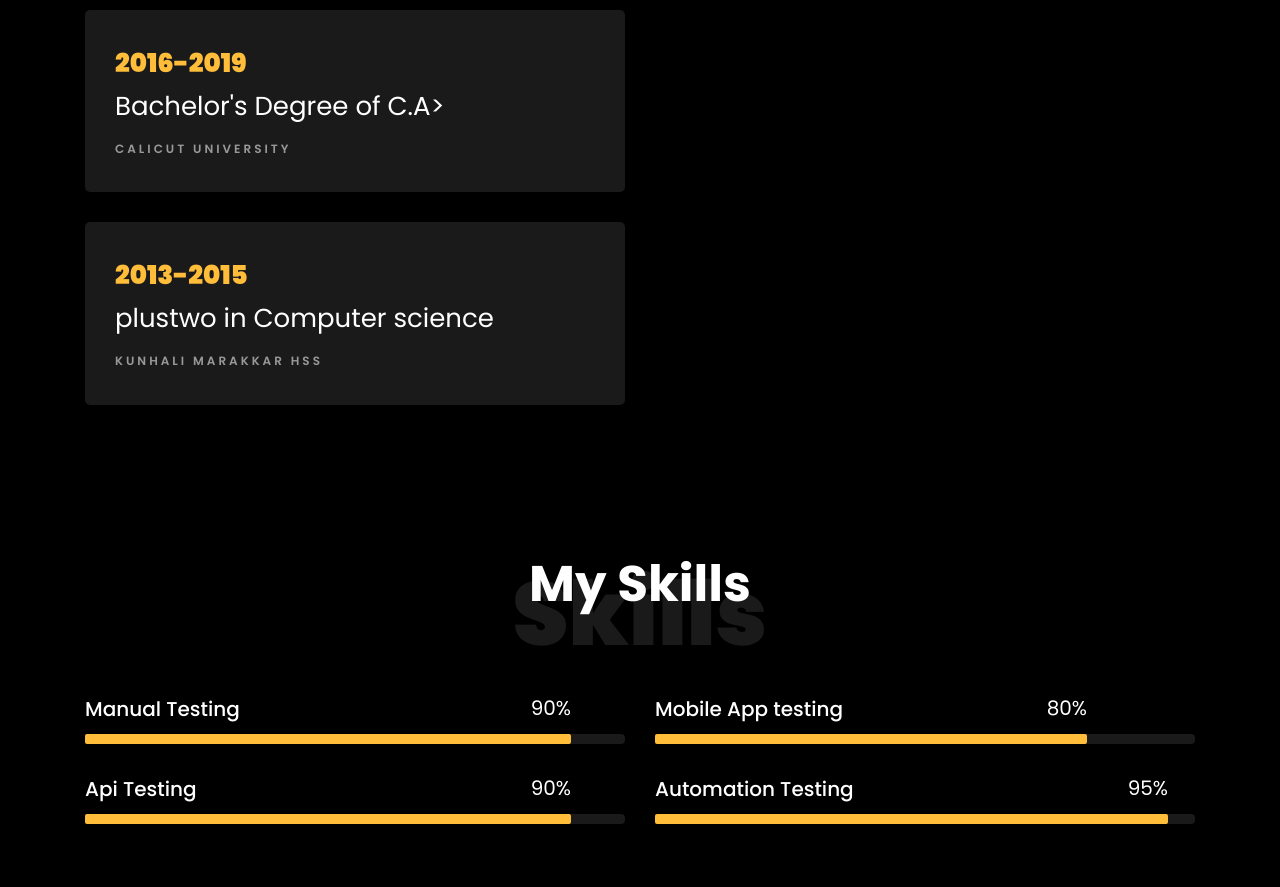
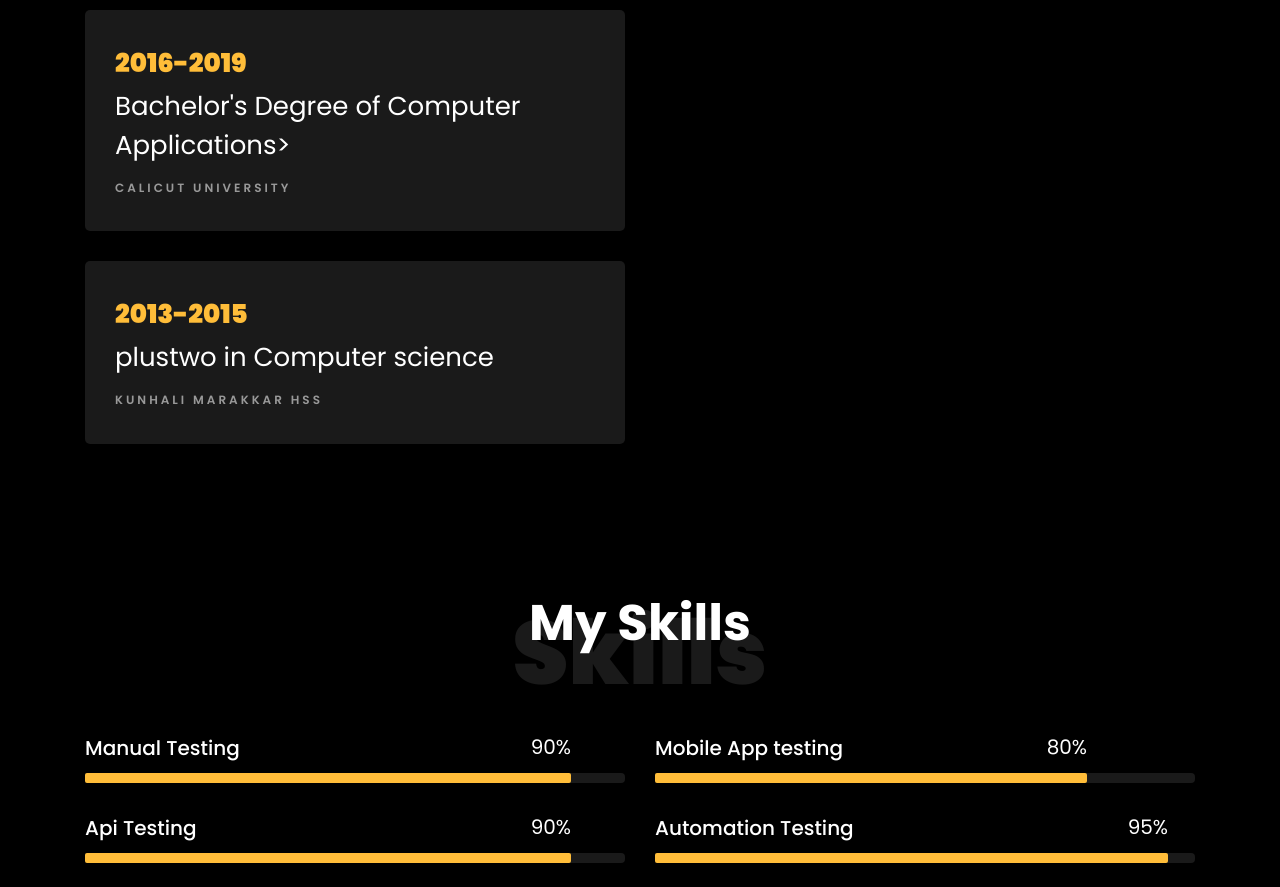
Before and after one commit to farashmk/farashmk.github.io, a plain HTML site: page index.html in a window 1280 px wide. Shown: the part 1531-2418 px from the top of the page. Drawn offline with Linux system fonts and the light colour scheme; files whose address does not match are found by name.

Commit message:
Update index.html-computer applications

```diff
--- a/index.html
+++ b/index.html
@@ -104,7 +104,7 @@
                 <div class="col-md-6">
                     <div class="resume-wrap ftco-animate">
                         <span class="date">2016-2019</span>
-                        <h2>Bachelor's Degree of C.A></h2>
+                        <h2>Bachelor's Degree of Computer Applications></h2>
                         <span class="position">Calicut University</span>
                     </div>
                     <div class="resume-wrap ftco-animate">
```
